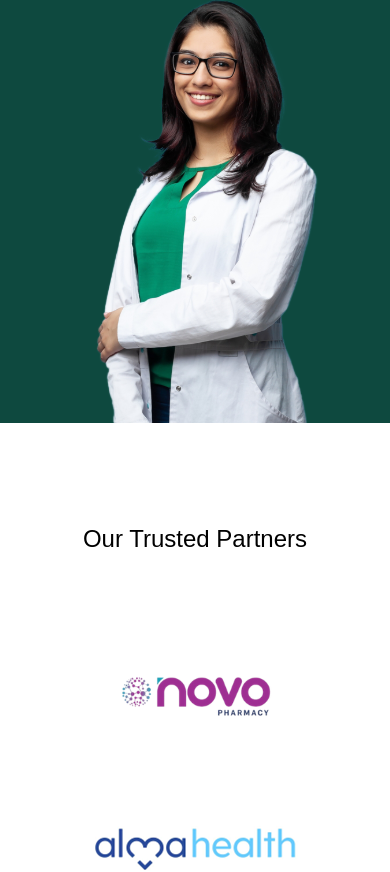
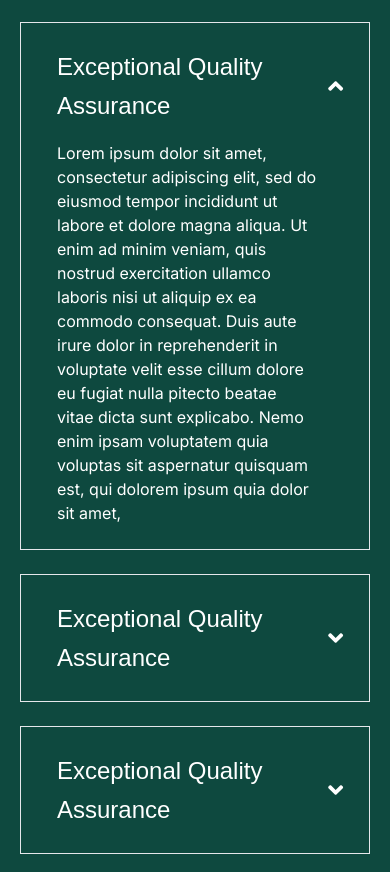
Before and after one commit to mtalha987/PurePharmaceuticals, a Next.js app: page / in a window 390 px wide. Shown: the part 7307-8179 px from the top of the page. Built offline with nearby package versions, Linux system fonts and the light colour scheme.

Commit message:
Remove library

```diff
--- a/app/Components/WhyPure.jsx
+++ b/app/Components/WhyPure.jsx
@@ -1,24 +1,54 @@
 import React from "react";
 import Image from "next/image";
 import Doctor from "@/public/images/doctor.svg";
+import { FaAngleDown, FaAngleUp } from "react-icons/fa";
 
 const WhyPure = () => {
   return (
     <>
       <div className="flex flex-col 2xl:justify-between lg:flex-row xl:px-[90px] lg:px-10 px-5 bg-[#0E493F] lg:mt-32 mt-16">
-        <div className="lg:mt-32 mt-12 ">
-          <button className="h-[37px] px-[15px] py-2.5 rounded-[71px] border border-white justify-center items-center gap-2.5 inline-flex text-white text-base font-normal font-['Arial'] leading-[16.86px]" >
+        <div className="lg:mt-32 mt-12 lg:w-[50%] ">
+          <button className="h-[37px] px-[15px] py-2.5 rounded-[71px] border border-white justify-center items-center gap-2.5 inline-flex text-white text-base font-normal font-['Arial'] leading-[16.86px]">
             Why Pure Pharmaceuticals
           </button>
           <h2 className="text-white xl:w-[65%] 2xl:w-[90%] sm:w-[90%]   text-[42px] font-normal font-['Arial'] leading-[44.25px] mt-4">
             Your Reliable Partner in Exceptional Healthcare
           </h2>
-          <div>
+          <div className="mt-11 flex flex-col gap-6 mb-16">
+            <div className="border py-6 pl-9 pr-6">
+              <div className="flex justify-between text-white text-2xl font-normal font-['Arial'] leading-relaxed items-center gap-2 ">
+                <h2>Exceptional Quality Assurance</h2>{" "}
+                <FaAngleUp className="w-6 h-6" />
+              </div>
+              <p className="mt-4 text-white text-base font-normal font-['Inter'] leading-normal w-[90%]">
+                Lorem ipsum dolor sit amet, consectetur adipiscing elit, sed do
+                eiusmod tempor incididunt ut labore et dolore magna aliqua. Ut
+                enim ad minim veniam, quis nostrud exercitation ullamco laboris
+                nisi ut aliquip ex ea commodo consequat. Duis aute irure dolor
+                in reprehenderit in voluptate velit esse cillum dolore eu fugiat
+                nulla pitecto beatae vitae dicta sunt explicabo. Nemo enim ipsam
+                voluptatem quia voluptas sit aspernatur quisquam est, qui
+                dolorem ipsum quia dolor sit amet,
+              </p>
+            </div>
+            <div className="border py-6 pl-9 pr-6">
+              <div className="flex justify-between text-white text-2xl font-normal font-['Arial'] leading-relaxed items-center gap-2 ">
+                <h2>Exceptional Quality Assurance</h2>{" "}
+                <FaAngleDown className="w-6 h-6" />
+              </div>
 
+            </div>
+            <div className="border py-6 pl-9 pr-6">
+              <div className="flex justify-between text-white text-2xl font-normal font-['Arial'] leading-relaxed items-center gap-2 ">
+                <h2>Exceptional Quality Assurance</h2>{" "}
+                <FaAngleDown className="w-6 h-6" />
+              </div>
+
+            </div>
           </div>
         </div>
-        <div>
-          <Image src={Doctor} alt="Doctor" />
+        <div className="lg:w-[50%] lg:relative">
+          <Image src={Doctor} alt="Doctor" className="lg:absolute lg:bottom-0" />
         </div>
       </div>
     </>
--- a/package.json
+++ b/package.json
@@ -13,8 +13,7 @@
     "react": "^18",
     "react-dom": "^18",
     "react-fast-marquee": "^1.6.5",
-    "react-icons": "^5.2.1",
-    "swiper": "^11.1.9"
+    "react-icons": "^5.2.1"
   },
   "devDependencies": {
     "postcss": "^8",
```
Also changed, not shown: 1 other file (tests, documents, lock files or other folders).
